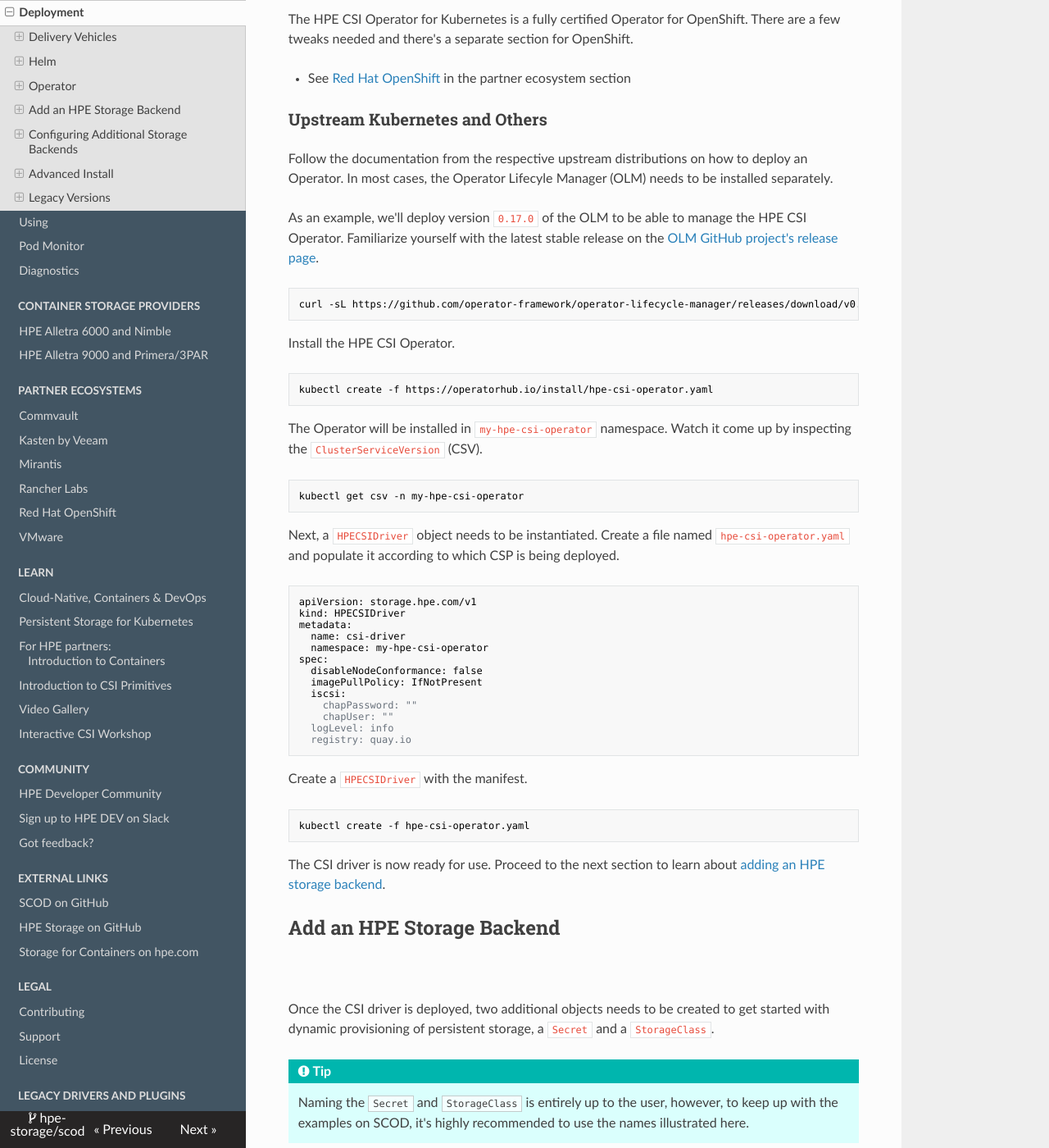
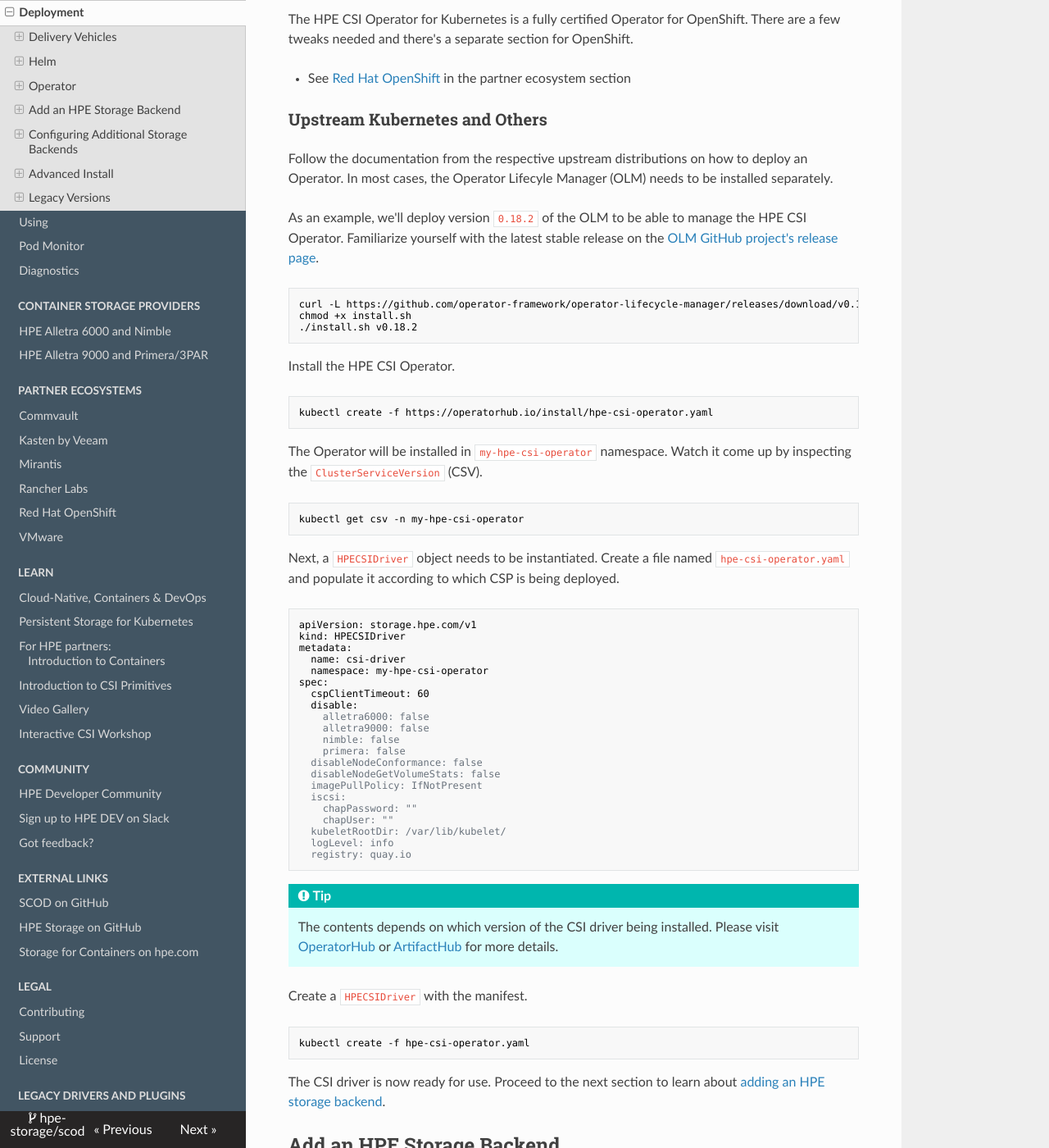
Before and after one commit to hpe-storage/scod, an MkDocs documentation site: the page built from docs/csi_driver/deployment.md, in a window 1280 px wide and 1400 px high, scrolled down 3822 px. Shown: the whole window at 82% size. Built offline with MkDocs 1.6.1, drawn with Linux system fonts in a browser that asks for light colours; nearby versions of some CDN libraries.

Commit message:
Operator update (#104)
Signed-off-by: Michael Mattsson <michael.mattsson@hpe.com>

````diff
--- a/docs/csi_driver/deployment.md
+++ b/docs/csi_driver/deployment.md
@@ -98,10 +98,12 @@
 
 Follow the documentation from the respective upstream distributions on how to deploy an Operator. In most cases, the Operator Lifecyle Manager (OLM) needs to be installed separately.
 
-As an example, we'll deploy version `0.17.0` of the OLM to be able to manage the HPE CSI Operator. Familiarize yourself with the latest stable release on the [OLM GitHub project's release page](https://github.com/operator-framework/operator-lifecycle-manager/releases).
+As an example, we'll deploy version `0.18.2` of the OLM to be able to manage the HPE CSI Operator. Familiarize yourself with the latest stable release on the [OLM GitHub project's release page](https://github.com/operator-framework/operator-lifecycle-manager/releases).
 
 ```markdown
-curl -sL https://github.com/operator-framework/operator-lifecycle-manager/releases/download/v0.17.0/install.sh | bash -s v0.17.0
+curl -L https://github.com/operator-framework/operator-lifecycle-manager/releases/download/v0.18.2/install.sh -o install.sh
+chmod +x install.sh
+./install.sh v0.18.2
 ```
 
 Install the HPE CSI Operator.
@@ -125,14 +127,25 @@
   name: csi-driver
   namespace: my-hpe-csi-operator
 spec:
+  cspClientTimeout: 60
+  disable:
+    alletra6000: false
+    alletra9000: false
+    nimble: false
+    primera: false
   disableNodeConformance: false
+  disableNodeGetVolumeStats: false
   imagePullPolicy: IfNotPresent
   iscsi:
     chapPassword: ""
     chapUser: ""
+  kubeletRootDir: /var/lib/kubelet/
   logLevel: info
   registry: quay.io
 ```
+
+!!! tip
+    The contents depends on which version of the CSI driver being installed. Please visit [OperatorHub](https://operatorhub.io/operator/hpe-csi-operator) or [ArtifactHub](https://artifacthub.io/packages/olm/community-operators/hpe-csi-operator) for more details.
 
 Create a `HPECSIDriver` with the manifest.
 
````
